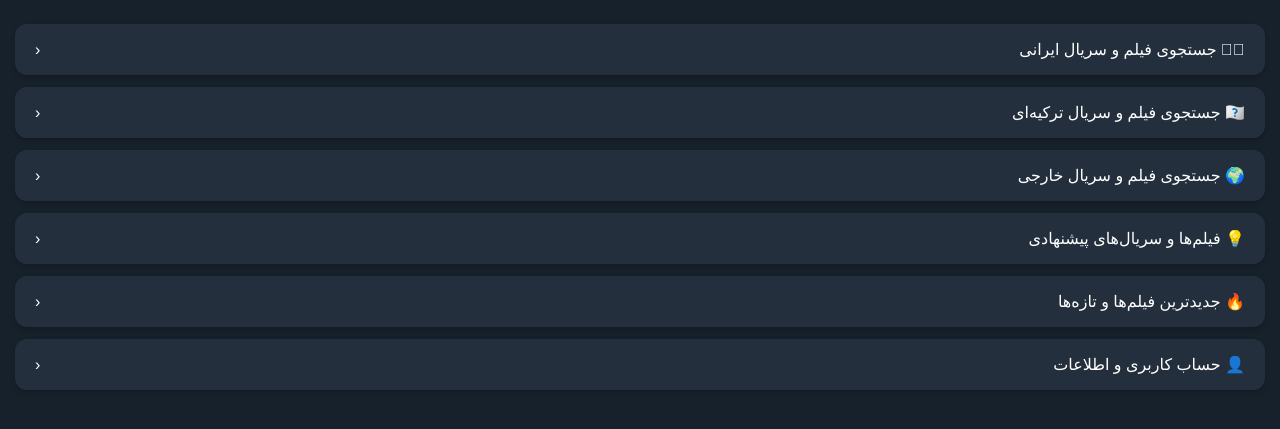
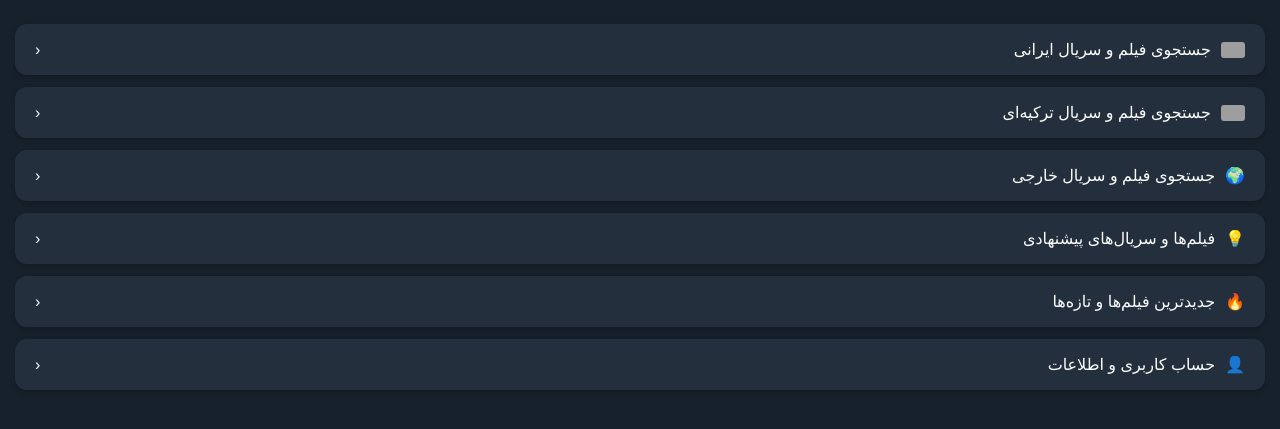
Before and after one commit to ftadmi/my-bot-menu, a plain HTML site: page index.html in a window 1280 px wide. Shown: the part 39-468 px from the top of the page. Drawn offline with Linux system fonts and the light colour scheme; grey boxes are pictures that could not be loaded; a script that the page names is missing.

Commit message:
Update index.html

```diff
--- a/index.html
+++ b/index.html
@@ -38,6 +38,18 @@
         }
         .menu-btn:active, .action-btn:active {
             background-color: #2b5278;
+        }
+        .btn-content {
+            display: flex;
+            align-items: center;
+            gap: 10px;
+        }
+        .flag-icon {
+            width: 24px;
+            height: 16px;
+            border-radius: 3px;
+            object-fit: cover;
+            vertical-align: middle;
         }
         .header-title {
             text-align: center;
@@ -86,38 +98,55 @@
         <div class="header-title">🎬 منوی دانلود فیلم و سریال</div>
 
         <button class="menu-btn" onclick="openSearch('iranian', 'ایرانی')">
-            <span>&#127471;&#127437; جستجوی فیلم و سریال ایرانی</span>
+            <span class="btn-content">
+                <img class="flag-icon" src="https://flagcdn.com/w40/ir.png" alt="پرچم ایران">
+                جستجوی فیلم و سریال ایرانی
+            </span>
             <span>‹</span>
         </button>
 
         <button class="menu-btn" onclick="openSearch('turkish', 'ترکیه‌ای')">
-            <span>&#127483;&#127479; جستجوی فیلم و سریال ترکیه‌ای</span>
+            <span class="btn-content">
+                <img class="flag-icon" src="https://flagcdn.com/w40/tr.png" alt="پرچم ترکیه">
+                جستجوی فیلم و سریال ترکیه‌ای
+            </span>
             <span>‹</span>
         </button>
 
         <button class="menu-btn" onclick="openSearch('foreign', 'خارجی')">
-            <span>🌍 جستجوی فیلم و سریال خارجی</span>
+            <span class="btn-content">
+                <span>🌍</span>
+                جستجوی فیلم و سریال خارجی
+            </span>
             <span>‹</span>
         </button>
 
-
         <button class="menu-btn" onclick="switchView('suggested-type-view')">
-            <span>💡 فیلم‌ها و سریال‌های پیشنهادی</span>
+            <span class="btn-content">
+                <span>💡</span>
+                فیلم‌ها و سریال‌های پیشنهادی
+            </span>
             <span>‹</span>
         </button>
 
         <button class="menu-btn" onclick="openBotLink('latest')">
-            <span>🔥 جدیدترین فیلم‌ها و تازه‌ها</span>
+            <span class="btn-content">
+                <span>🔥</span>
+                جدیدترین فیلم‌ها و تازه‌ها
+            </span>
             <span>‹</span>
         </button>
 
         <button class="menu-btn" onclick="openBotLink('profile')">
-            <span>👤 حساب کاربری و اطلاعات</span>
+            <span class="btn-content">
+                <span>👤</span>
+                حساب کاربری و اطلاعات
+            </span>
             <span>‹</span>
         </button>
     </div>
 
-    <!-- صفحه دوم: فیلد جستجو برای دسته‌بندی‌ها -->
+    <!-- صفحه دوم: فیلد جستجو -->
     <div id="search-view" class="view">
         <button class="action-btn back-btn" onclick="switchView('main-view')">
             <span>🔙 بازگشت به منوی اصلی</span>
@@ -132,7 +161,7 @@
         </button>
     </div>
 
-    <!-- صفحه انتخاب نوع پیشنهادی: فیلم یا سریال -->
+    <!-- صفحه انتخاب نوع پیشنهادی -->
     <div id="suggested-type-view" class="view">
         <button class="action-btn back-btn" onclick="switchView('main-view')">
             <span>🔙 بازگشت به منوی اصلی</span>
@@ -182,7 +211,7 @@
         </div>
     </div>
 
-    <!-- صفحه لیست آثار ژانر -->
+    <!-- صفحه نتایج -->
     <div id="results-list-view" class="view">
         <button class="action-btn back-btn" onclick="switchView('genre-view')">
             <span>🔙 بازگشت به انتخاب ژانر</span>
```
